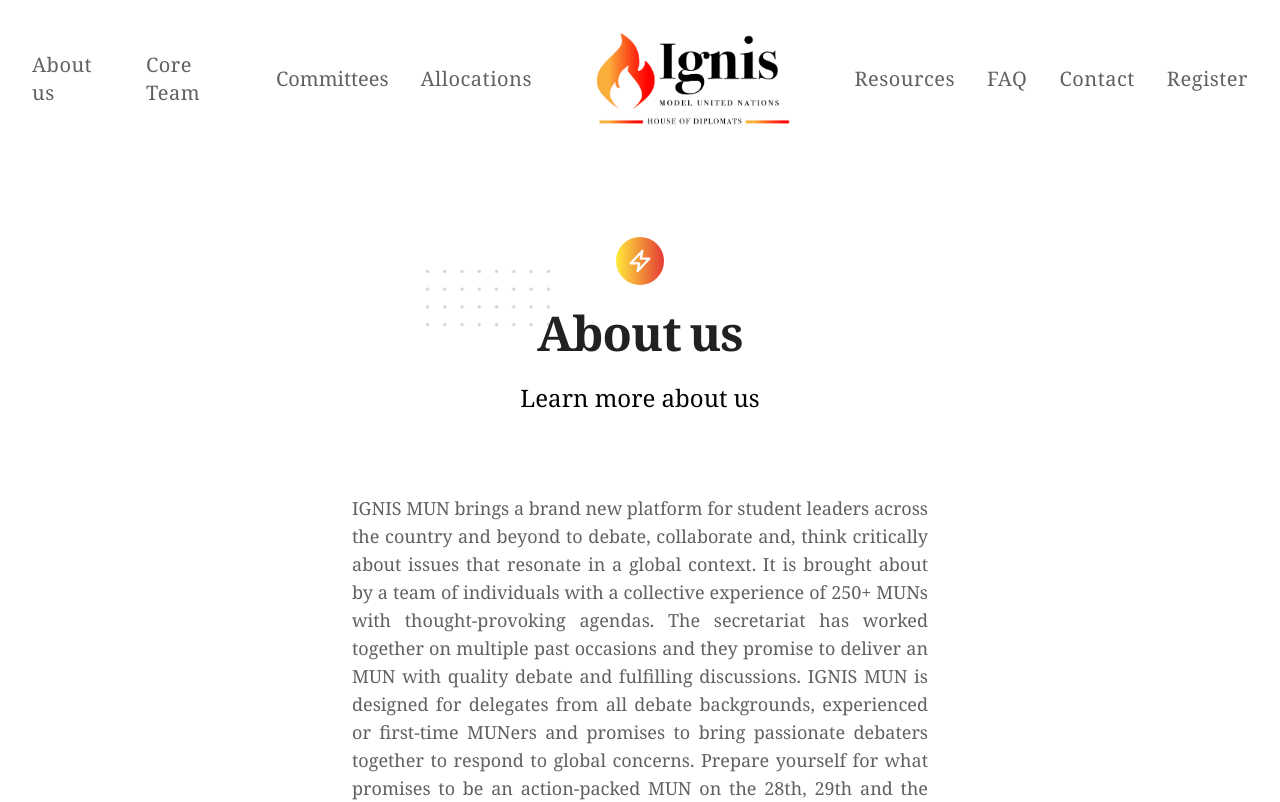
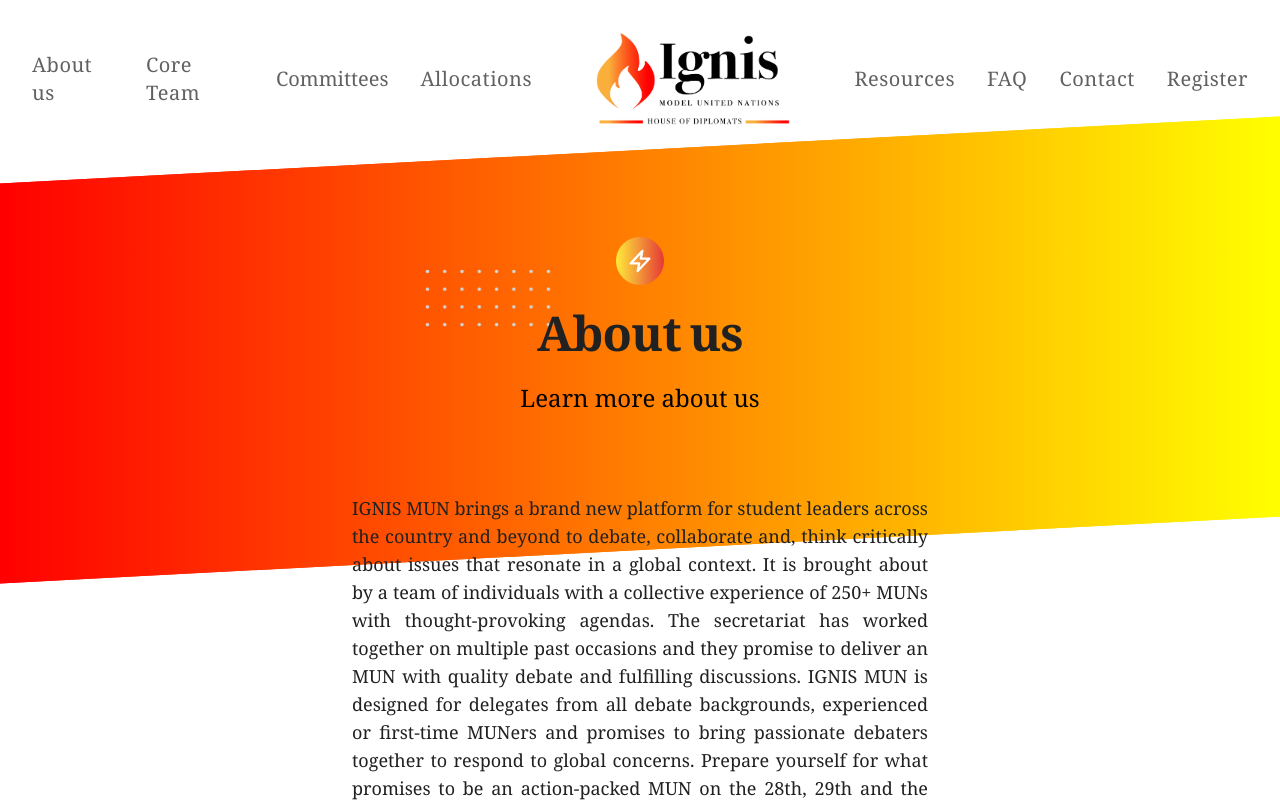
Before and after one commit to Megh-Agarwal/ignis-mun, a React (Create React App) app: page /about-us in a window 1280 px wide. Shown: the top 802 px of the page. Built offline with nearby package versions, Linux system fonts and the light colour scheme.

Commit message:
CSS fixes

```diff
--- a/src/App.css
+++ b/src/App.css
@@ -39,7 +39,7 @@
 
 .contact-container::before,
 .contact-container::after {
-  --angle: 3deg;
+  --angle: -3deg;
   content: '';
   position: absolute;
   height: 70vh;
@@ -47,6 +47,10 @@
   right: 0;
   left: 0;
   z-index: -1;
+  transform: skewY(var(--angle));
+  -webkit-transform: skewY(var(--angle));
+  -moz-transform: skewY(var(--angle));
+  -ms-transform: skewY(var(--angle));
   background-image: linear-gradient(to right, red , yellow);
 }
 
@@ -57,10 +61,31 @@
   }
 }
 
+.slant::before,
+.slant::after {
+  --angle: -3deg;
+  content: '';
+  position: absolute;
+  height: 50vh;
+  top: 150px;
+  right: 0;
+  left: 0;
+  z-index: -1;
+  transform: skewY(var(--angle));
+  -webkit-transform: skewY(var(--angle));
+  -moz-transform: skewY(var(--angle));
+  -ms-transform: skewY(var(--angle));
+  background-image: linear-gradient(to right, red , yellow);
+}
 
 @media screen and (orientation: portrait) {
   .contact-container::before,
   .contact-container::after {
     height: 30%;
   }
+
+  .slant::before,
+  .slant::after {
+    height: 30vh;
+  }
 }
--- a/src/components/AboutUs/AboutUs.js
+++ b/src/components/AboutUs/AboutUs.js
@@ -1,8 +1,10 @@
 import Header from './Header/Header';
+
+import '../../App.css';
 
 const AboutUs = () => {
     return (
-        <div>
+        <div className="slant">
             <Header />
         </div>
     )
--- a/src/components/AboutUs/Content.js
+++ b/src/components/AboutUs/Content.js
@@ -2,7 +2,7 @@ const AboutUsContent = () => {
     return (
       <div className="px-4 py-16 mx-auto sm:max-w-xl md:max-w-full lg:max-w-screen-xl md:px-24 lg:px-8 lg:py-20">
         <div className="mb-5 max-w-screen-sm sm:text-center sm:mx-auto">
-          <p className="text-base text-gray-700 md:text-lg sm:px-4 text-justify">
+          <p className="text-base text-gray-900 md:text-lg sm:px-4 text-justify">
             IGNIS MUN brings a brand new platform for student leaders across the country and beyond to debate, collaborate and, think critically about issues that resonate in a global context. It is brought about by a team of individuals with a collective experience of 250+ MUNs with thought-provoking agendas.
 
             The secretariat has worked together on multiple past occasions and they promise to deliver an MUN with quality debate and fulfilling discussions. IGNIS MUN is designed for delegates from all debate backgrounds, experienced or first-time MUNers and promises to bring passionate debaters together to respond to global concerns.
--- a/src/components/CoreTeam/Team/Team.js
+++ b/src/components/CoreTeam/Team/Team.js
@@ -1,6 +1,7 @@
 import React, { useState, useEffect, Fragment } from 'react';
-import { Dialog, Transition } from '@headlessui/react'
-//import { CheckIcon } from '@heroicons/react/outline'
+import { Dialog, Transition } from '@headlessui/react';
+
+import Spinner from '../../Committee/Spinner';
 
 export const Team = () => {
     const [error, setError] = useState(null);
@@ -31,7 +32,7 @@ export const Team = () => {
     if (error) {
         return <div>Error: {error.message}</div>;
     } else if (!isLoaded) {
-        return <div>Loading...</div>;
+        return <Spinner/>;
     } else {
         return (
             <div className="font-serif">
@@ -139,9 +140,9 @@ export const Team = () => {
                     <div className="grid gap-10 mx-auto lg:grid-cols-2 lg:max-w-screen-lg">
                         {items.map(item => (
                             <div className="grid sm:grid-cols-3">
-                                <div className="relative w-full h-48 max-h-full rounded shadow sm:h-auto md:flex">
+                                <div className="relative w-full h-48 max-h-full sm:h-auto md:flex">
                                     <img
-                                        className="absolute object-scale-down w-full h-full rounded sm:flex-shrink-0"
+                                        className="absolute w-full h-full object-scale-down lg:object-cover rounded sm:flex-shrink-0"
                                         src={item.image}
                                         alt={item.name}
                                     />
```
